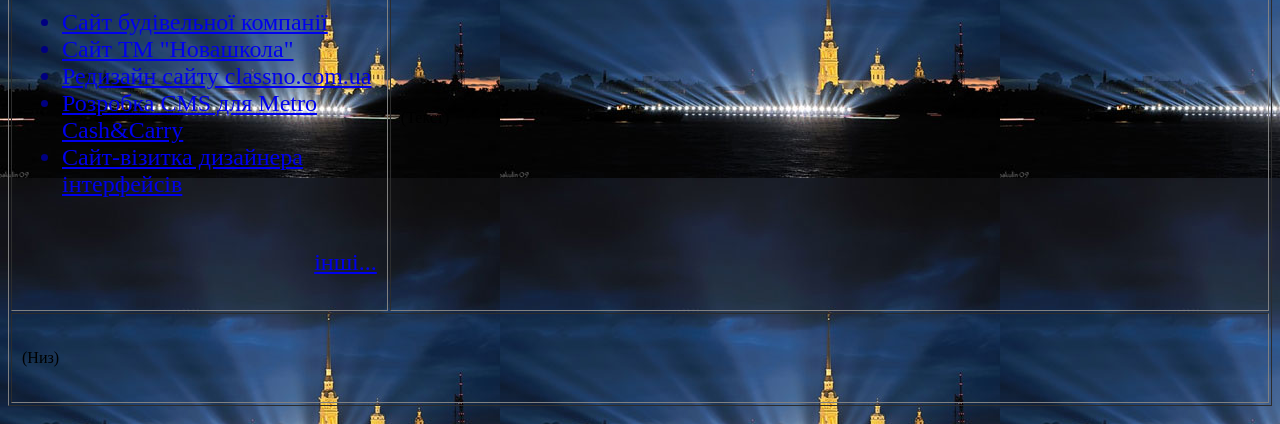
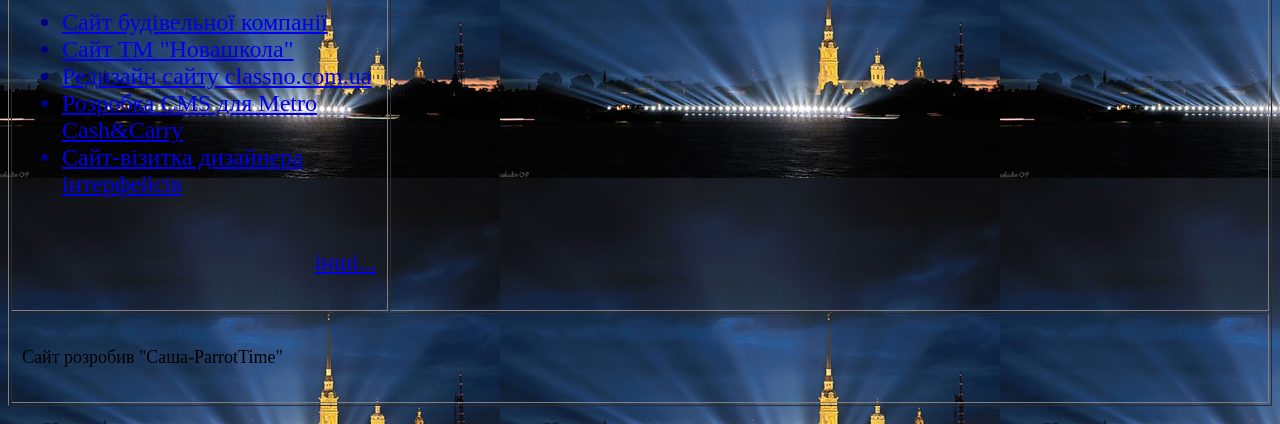
Before and after one commit to ParrotTime123/parrottime123.github.io, a plain HTML site: page index.html in a window 1280 px wide. Shown: the part 172-596 px from the top of the page. Drawn offline with Linux system fonts and the light colour scheme.

Commit message:
08 - Футер сайта

```diff
--- a/index.html
+++ b/index.html
@@ -35,7 +35,9 @@
 		<td width="70%">(Текст) </td>
 	</tr>
 	<tr>
-		<td colspan="2" valign="middle" height="90">(Низ) </td>
+		<td colspan="2" valign="middle" height="90">
+		<font size="4">Сайт розробив "Саша-ParrotTime"</font>
+		</td>
 	</tr>
 	</table>
 	<!-- ============================================= -->
```
